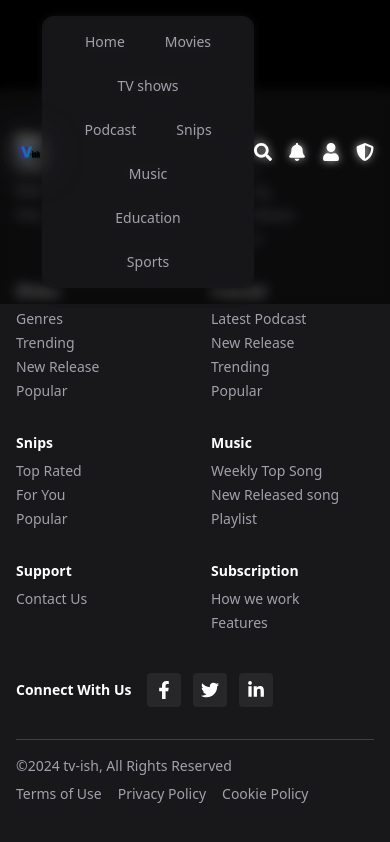
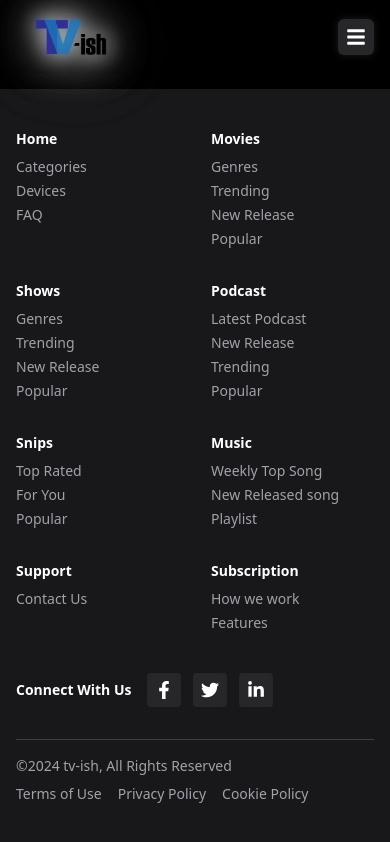
Before and after one commit to Imranali1512/tv_ish, a React (Vite) app: page /navbar in a window 390 px wide. Built offline with nearby package versions, Linux system fonts and the light colour scheme.

Commit message:
Any message

```diff
--- a/src/pages/navbar_page.jsx
+++ b/src/pages/navbar_page.jsx
@@ -1,20 +1,32 @@
-// src/pages/navbar_page.jsx
-
 import React, { useEffect, useState } from "react";
-import { FaSearch, FaBell, FaUser, FaShieldAlt } from "react-icons/fa";
+import {
+  FaSearch,
+  FaBell,
+  FaUser,
+  FaShieldAlt,
+  FaBars,
+  FaTimes,
+} from "react-icons/fa";
 import { NavLink, Link } from "react-router-dom";
 
 const NavbarPage = () => {
   const [isMobile, setIsMobile] = useState(window.innerWidth < 768);
+  const [menuOpen, setMenuOpen] = useState(false);
 
   useEffect(() => {
-    const handleResize = () => setIsMobile(window.innerWidth < 768);
+    const handleResize = () => {
+      setIsMobile(window.innerWidth < 768);
+      if (window.innerWidth >= 768) {
+        setMenuOpen(false); // Close menu if resized to desktop
+      }
+    };
+
     window.addEventListener("resize", handleResize);
     return () => window.removeEventListener("resize", handleResize);
   }, []);
 
   const navItems = [
-    { name: "Home", path: "/" },
+    { name: "Home", path: "/home_page" },
     { name: "Movies", path: "/movies" },
     { name: "TV shows", path: "/tvshows" },
     { name: "Podcast", path: "/podcast" },
@@ -25,17 +37,18 @@ const NavbarPage = () => {
   ];
 
   return (
-    <nav className="fixed top-0 w-full z-50 bg-black/30 backdrop-blur-sm px-4 sm:px-10 py-4">
+    <nav className="fixed top-0 w-full z-50 bg-black/30 backdrop-blur-sm px-4 py-3 sm:px-10">
       <div className="max-w-7xl mx-auto flex items-center justify-between">
         {/* Logo */}
         <div
-          className="relative"
+          className="relative z-50"
           style={{
             width: isMobile ? "110px" : "140px",
             height: isMobile ? "50px" : "60px",
             filter: `
               drop-shadow(0 0 10px rgba(200, 200, 200, 0.8))
               drop-shadow(0 0 20px rgba(180, 180, 180, 0.5))
+              drop-shadow(0 0 30px rgba(150, 150, 150, 0.3))
             `,
           }}
         >
@@ -46,17 +59,17 @@ const NavbarPage = () => {
           />
         </div>
 
-        {/* Center Menu */}
-        <div className="bg-zinc-900/90 rounded-xl px-6 py-2 flex flex-wrap justify-center gap-2 sm:gap-3 shadow-lg">
+        {/* Desktop Menu */}
+        {!isMobile && (
+          <div className="bg-zinc-900 rounded-xl px-6 py-2 flex flex-wrap justify-center gap-3 shadow-lg">
             {navItems.map((item, index) => (
               <NavLink
                 key={index}
                 to={item.path}
                 className={({ isActive }) =>
-                `relative transition-all duration-300 px-4 py-2 text-sm sm:text-base rounded-lg font-medium
-                ${
+                  `relative px-4 py-1.5 rounded-lg font-medium transition-all duration-300 ${
                     isActive
-                    ? "bg-zinc-800 text-white text-lg font-semibold shadow-inner after:absolute after:bottom-0 after:left-1/2 after:-translate-x-1/2 after:w-2/3 after:h-[3px] after:bg-red-500 after:rounded-full"
+                      ? "text-white bg-zinc-800 text-lg font-semibold after:absolute after:bottom-0 after:left-1/2 after:-translate-x-1/2 after:w-2/3 after:h-[2px] after:bg-red-500 after:rounded-full"
                       : "text-zinc-400 hover:text-white hover:after:absolute hover:after:bottom-0 hover:after:left-1/2 hover:after:-translate-x-1/2 hover:after:w-2/3 hover:after:h-[2px] hover:after:bg-red-500 hover:after:rounded-full"
                   }`
                 }
@@ -65,18 +78,53 @@ const NavbarPage = () => {
               </NavLink>
             ))}
           </div>
+        )}
 
-        {/* Right Icons */}
+        {/* Right Icons / Hamburger */}
         <div className="flex items-center space-x-4 text-lg text-white">
+          {!isMobile ? (
+            <>
               <FaSearch className="cursor-pointer hover:text-blue-400 transition duration-200" />
               <FaBell className="cursor-pointer hover:text-red-400 transition duration-200" />
-          {/* Correct Link to /login */}
+
+              {/* User icon wrapped in Link */}
               <Link to="/login">
                 <FaUser className="cursor-pointer hover:text-green-400 transition duration-200" />
               </Link>
+
               <FaShieldAlt className="cursor-pointer hover:text-purple-400 transition duration-200" />
+            </>
+          ) : (
+            <button
+              onClick={() => setMenuOpen(!menuOpen)}
+              className="p-2 bg-zinc-800 rounded-md text-white"
+              aria-label="Toggle menu"
+            >
+              {menuOpen ? <FaTimes size={20} /> : <FaBars size={20} />}
+            </button>
+          )}
         </div>
       </div>
+
+      {/* Mobile Dropdown Menu */}
+      {isMobile && menuOpen && (
+        <div className="bg-zinc-900 mt-3 p-4 rounded-lg shadow-lg space-y-2">
+          {navItems.map((item, index) => (
+            <NavLink
+              key={index}
+              to={item.path}
+              onClick={() => setMenuOpen(false)} // Close menu after click
+              className={({ isActive }) =>
+                `block px-4 py-2 rounded-md text-sm font-medium transition ${
+                  isActive ? "bg-red-500 text-white" : "text-zinc-300 hover:bg-zinc-800"
+                }`
+              }
+            >
+              {item.name}
+            </NavLink>
+          ))}
+        </div>
+      )}
     </nav>
   );
 };
```
Lines whose indentation alone changed are shown as unchanged.
